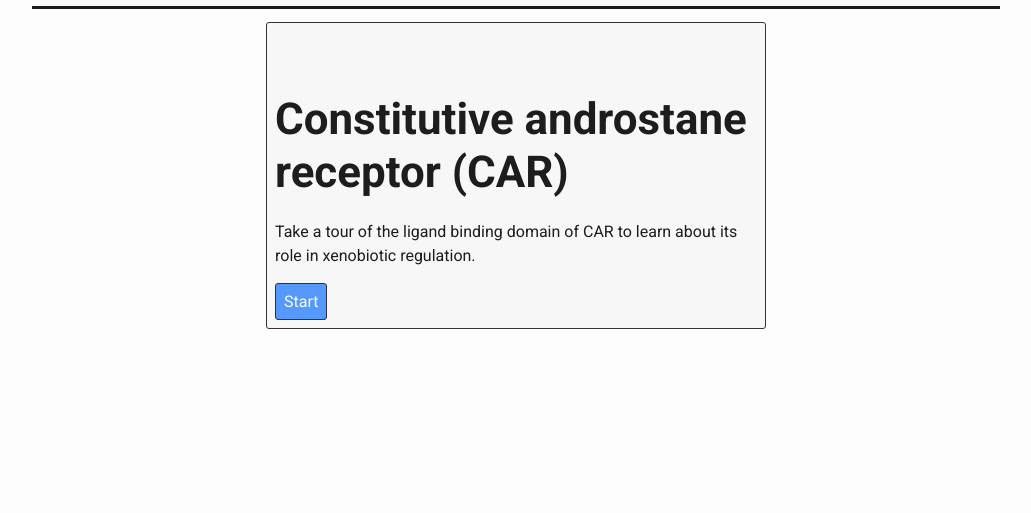
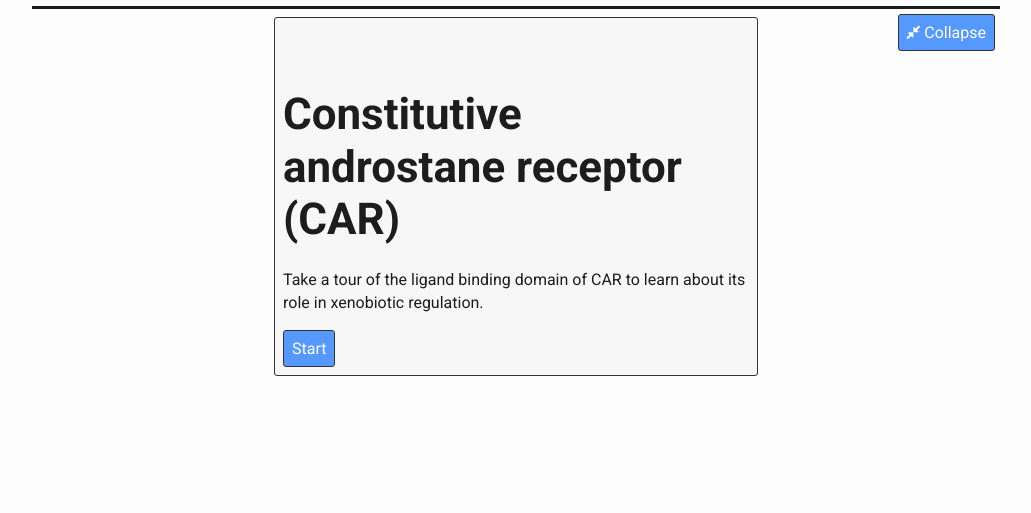
Before and after one commit to tayste5000/structuresfyi, a Python web app: template templates/structures/car.twig.html in a window 1280 px wide. Shown: the part 106-619 px from the top of the page, without its empty margins (124-1155 px from the left). Run offline with Jinja, Linux system fonts and the light colour scheme; the template is opened without the code that fills it, so the values that code supplies are empty.

Commit message:
added minimization behavior to presentation dialogue

```diff
--- a/public/css/style.css
+++ b/public/css/style.css
@@ -331,7 +331,6 @@ a {
   left: 0; }
   .info-div > button {
     cursor: pointer;
-    opacity: 1.0;
     -webkit-transition: color 0.3s;
     transition: color 0.3s;
     color: #59c; }
@@ -360,7 +359,7 @@ a {
     .info-div.open > button > .fa-question-circle {
       display: none; }
 
-.panel-button, .info-div > .message > a, .panel > button, .info-div > .message > button, #dialogue > button, .fancy-button {
+.panel-button, .info-div > .message > a, .panel > button:not(#menu), .info-div > .message > button:not(#menu), #dialogue > button:not(#menu), .fancy-button, .collapse-btn {
   background-color: #59f;
   padding: 0.5em;
   color: #fdfdfd;
@@ -369,9 +368,9 @@ a {
   -webkit-transition: background-color 0.3s;
   transition: background-color 0.3s;
   margin-bottom: 0.5em; }
-  .panel-button:last-child, .info-div > .message > a:last-child, .panel > button:last-child, .info-div > .message > button:last-child, #dialogue > button:last-child, .fancy-button:last-child {
+  .panel-button:last-child, .info-div > .message > a:last-child, .panel > button:last-child:not(#menu), .info-div > .message > button:last-child:not(#menu), #dialogue > button:last-child:not(#menu), .fancy-button:last-child, .collapse-btn:last-child {
     margin-bottom: 0; }
-  .panel-button:hover, .info-div > .message > a:hover, .panel > button:hover, .info-div > .message > button:hover, #dialogue > button:hover, .fancy-button:hover, .panel-button:focus, .info-div > .message > a:focus, .panel > button:focus, .info-div > .message > button:focus, #dialogue > button:focus, .fancy-button:focus {
+  .panel-button:hover, .info-div > .message > a:hover, .panel > button:hover:not(#menu), .info-div > .message > button:hover:not(#menu), #dialogue > button:hover:not(#menu), .fancy-button:hover, .collapse-btn:hover, .panel-button:focus, .info-div > .message > a:focus, .panel > button:focus:not(#menu), .info-div > .message > button:focus:not(#menu), #dialogue > button:focus:not(#menu), .fancy-button:focus, .collapse-btn:focus {
     background-color: #6af;
     cursor: pointer; }
 
@@ -386,10 +385,21 @@ a {
   position: absolute;
   z-index: 500;
   -webkit-transform: translateZ(0);
-          transform: translateZ(0); }
+          transform: translateZ(0);
+  opacity: 1.0;
+  -webkit-transition: opacity 0.3s;
+  transition: opacity 0.3s; }
+  #dialogue #menu {
+    color: #37f;
+    -webkit-transition: color 0.3s;
+    transition: color 0.3s; }
+    #dialogue #menu:hover, #dialogue #menu:focus {
+      color: #15f;
+      cursor: pointer; }
+  #dialogue > button#prev, #dialogue > button#next {
+    margin-bottom: 0; }
   #dialogue #prev {
-    float: left;
-    margin-bottom: 0; }
+    float: left; }
   #dialogue #next {
     float: right; }
   @media (min-width: 768px) {
@@ -400,7 +410,12 @@ a {
 .protein-view {
   position: relative;
   margin-left: -1em;
-  margin-right: -1em; }
+  margin-right: -1em;
+  margin-top: -5px; }
+  @media (min-width: 768px) {
+    .protein-view {
+      margin-left: 0em;
+      margin-right: 0em; } }
 
 .intro-img {
   width: 100%; }
@@ -422,3 +437,30 @@ a {
   background-color: #e33;
   color: #fdfdfd;
   font-weight: 700; }
+
+.highlight {
+  background: rgba(0, 0, 0, 0.4);
+  padding: 0 2px;
+  border-radius: 3px; }
+
+.collapse-btn {
+  position: absolute;
+  right: 0;
+  top: 0;
+  margin: 5px;
+  -webkit-transition: opacity 0.3s;
+  transition: opacity 0.3s; }
+  .collapse-btn > .expand-txt {
+    display: none; }
+
+.collapse #dialogue {
+  display: none; }
+
+.collapse .collapse-btn > .collapse-txt {
+  display: none; }
+
+.collapse .collapse-btn > .expand-txt {
+  display: inline; }
+
+.transitioning #dialogue {
+  opacity: 0.0; }
--- a/public/js/car.js
+++ b/public/js/car.js
@@ -90,7 +90,7 @@ return {
   "ligandBinding": {
     "start": function start(){
 
-      dialogue.innerHTML = "<button id=\"menu\">To menu</button>" +
+      dialogue.innerHTML = "<button id=\"menu\"><i class=\"fa fa-arrow-circle-left\"></i>&nbsp;To menu</button>" +
       "<p>This is the ligand binding pocket of CAR</p>" +
       "<button type=\"button\" id=\"next\">Next</button>";
 
@@ -115,8 +115,8 @@ return {
     },
     "residues": function residues(){
 
-      dialogue.innerHTML = "<button id=\"menu\">To menu</button>" +
-      "<p>This pocket is lined with <span style =\"color:#ffa200\">hydrophobic</span> amino acids.</p>" +
+      dialogue.innerHTML = "<button id=\"menu\"><i class=\"fa fa-arrow-circle-left\"></i>&nbsp;To menu</button>" +
+      "<p>This pocket is lined with <span class=\"highlight\" style =\"color:#fb1\">hydrophobic</span> amino acids.</p>" +
       "<button type=\"button\" id=\"prev\">Previous</button>" +
       "<button type=\"button\" id=\"next\">Next</button>";
 
@@ -169,9 +169,9 @@ return {
 
     },
     "ligand": function ligand(){
-       dialogue.innerHTML = "<button id=\"menu\">To menu</button>" +
+       dialogue.innerHTML = "<button id=\"menu\"><i class=\"fa fa-arrow-circle-left\"></i>&nbsp;To menu</button>" +
       "<p>The chemistry of the ligand binding pocket attracts molecules " +
-      "such as <span style=\"color:#ffcc73\">5&beta;-pregnane-3,20-dione</span>, " +
+      "such as <span class=\"highlight\" style=\"color:#ffcc73\">5&beta;-pregnane-3,20-dione</span>, " +
       "which increases gene activation by CAR</p>" +
       "<button type=\"button\" id=\"prev\">Previous</button>";
 
@@ -221,8 +221,8 @@ return {
   "helix12": {
     "start": function start(){
 
-      dialogue.innerHTML = "<button id=\"menu\">To menu</button>" +
-      "<p>The shape of <span style=\"color:lime\">helix 12</span> determines whether " +
+      dialogue.innerHTML = "<button id=\"menu\"><i class=\"fa fa-arrow-circle-left\"></i>&nbsp;To menu</button>" +
+      "<p>The shape of <span class=\"highlight\" style=\"color:lime\">helix 12</span> determines whether " +
       "CAR will activate or deactivate genes</p>" +
       "<button type=\"button\" id=\"next\">Next</button>";
 
@@ -248,8 +248,8 @@ return {
     },
     "active": function active(){
 
-      dialogue.innerHTML = "<button id=\"menu\">To menu</button>" +
-      "<p>In the active state, <span style=\"color:lime\">helix 12</span> will is recognized by proteins such as " +
+      dialogue.innerHTML = "<button id=\"menu\"><i class=\"fa fa-arrow-circle-left\"></i>&nbsp;To menu</button>" +
+      "<p>In the active state, <span class=\"highlight\" style=\"color:lime\">helix 12</span> will is recognized by proteins such as " +
       "<span style=\"color:#e00\">SRC</span> that help to initiate gene activation.</p>" +
       "<button type=\"button\" id=\"prev\">Previous</button>" +
       "<button type=\"button\" id=\"next\">Next</button>";
@@ -284,8 +284,8 @@ return {
 
     "inactive": function inactive(){
 
-      dialogue.innerHTML = "<button id=\"menu\">To menu</button>" +
-      "<p>In the inactive state, <span style=\"color:lime\">helix 12</span> will is recognized by proteins such as " +
+      dialogue.innerHTML = "<button id=\"menu\"><i class=\"fa fa-arrow-circle-left\"></i>&nbsp;To menu</button>" +
+      "<p>In the inactive state, <span class=\"highlight\" style=\"color:lime\">helix 12</span> will is recognized by proteins such as " +
       "SMRT (not shown) that prevent gene activation.</p>" +
       "<button type=\"button\" id=\"prev\">Previous</button>" +
       "<button type=\"button\" id=\"next\">Next</button>";
@@ -318,8 +318,8 @@ return {
 
     "ligand": function ligand(){
 
-      dialogue.innerHTML = "<button id=\"menu\">To menu</button>" +
-      "<p>The shape of <span style=\"color:lime\">helix 12</span> is controlled by ligand binding. " +
+      dialogue.innerHTML = "<button id=\"menu\"><i class=\"fa fa-arrow-circle-left\"></i>&nbsp;To menu</button>" +
+      "<p>The shape of <span class=\"highlight\" style=\"color:lime\">helix 12</span> is controlled by ligand binding. " +
       "CAR will be active when either an <span>agonistic</span> molecule, or no molecule, is bound. " +
       "CAR will be inactive when an <span>inverse agonistic</span> molecule is bound.</p>" +
       "<button type=\"button\" id=\"prev\">Previous</button>";
--- a/styles/style.scss
+++ b/styles/style.scss
@@ -191,7 +191,6 @@ a{
 
   &>button{
   	cursor: pointer;
-  	opacity: 1.0;
   	transition: color $animation-time;
   	color: #59c;
 
@@ -269,7 +268,7 @@ a{
 	border: 1px solid #333;
 	border-radius: $border-radius;
 	background-color: rgba(245,245,245,0.8);
-	>button{
+	&>button:not(#menu){
 		@extend .panel-button;
 	}
 }
@@ -280,9 +279,22 @@ a{
 	position: absolute;
 	z-index: 500;
 	transform: translateZ(0);
+	opacity: 1.0;
+	transition: opacity $animation-time;
+
+	#menu{
+		color: #37f;
+		transition: color $animation-time;
+		&:hover, &:focus{
+			color: #15f;
+			cursor: pointer;
+		}
+	}
+	&>button#prev, &>button#next{
+		margin-bottom: 0;
+	}
 	#prev{
 		float:left;
-		margin-bottom:0;
 	}
 	#next{
 		float:right;
@@ -298,6 +310,11 @@ a{
 	position:relative;
 	margin-left:-1em;
 	margin-right:-1em;
+	margin-top:-5px;
+	@include small{
+		margin-left:0em;
+		margin-right:0em;
+	}
 }
 
 .intro-img{
@@ -326,3 +343,41 @@ a{
   color: #fdfdfd;
   font-weight: 700;
 }
+
+.highlight{
+	background: rgba(0,0,0,0.4);
+  padding: 0 2px;
+  border-radius: 3px;
+}
+
+.collapse-btn{
+	@extend .panel-button;
+	position:absolute;
+	right:0;
+	top:0;
+	margin:5px;
+	transition: opacity $animation-time;
+	&>.expand-txt{
+		display: none;
+	}
+}
+
+.collapse{
+	#dialogue{
+		display: none;
+	}
+	.collapse-btn{
+		&>.collapse-txt{
+			display: none;
+		}
+		&>.expand-txt{
+			display: inline;
+		}
+	}
+}
+
+.transitioning{
+	#dialogue{
+		opacity: 0.0;
+	}
+}
--- a/templates/structures/car.twig.html
+++ b/templates/structures/car.twig.html
@@ -7,11 +7,16 @@
 {% block main %}
 
 <div class="protein-view">
+
+	<button class="collapse-btn"><span class="expand-txt"><i class="fa fa-expand"></i>&nbsp;Expand</span>
+		<span class="collapse-txt"><i class="fa fa-compress"></i>&nbsp;Collapse</span>
+	</button>
+
 	<div id="dialogue">
 	  <h2>Constitutive androstane receptor (CAR)</h2>
 	  <p>Take a tour of the ligand binding domain of CAR to learn about its role in xenobiotic regulation.
 	  </p>
-	  <i class="fa fa-spinner fa-pulse" id="spinner"></i>
+	  <i class="fa fa-circle-o-notch fa-spin" id="spinner"></i>
 	</div>
 
 	<div id="viewer" style="height:500px;"></div>
@@ -20,5 +25,27 @@
 
 <script src="/public/js/bio-pv.min.js" ></script>
 <script src="/public/js/car.js" ></script>
+<script>
+
+	var collapseBtn = document.querySelector(".collapse-btn");
+	var proteinView = document.querySelector(".protein-view");
+
+	collapseBtn.addEventListener("click", function(){
+
+		proteinView.classList.add("transitioning")
+
+		window.setTimeout(function(){
+
+			proteinView.classList.toggle("collapse");
+
+			window.setTimeout(function(){
+				proteinView.classList.remove("transitioning");
+			},1)
+
+		},300);
+
+	});
+
+</script>
 
 {% endblock %}
```
Also changed, not shown: templates/intro/proteins.twig.html (+28 -1 lines).
